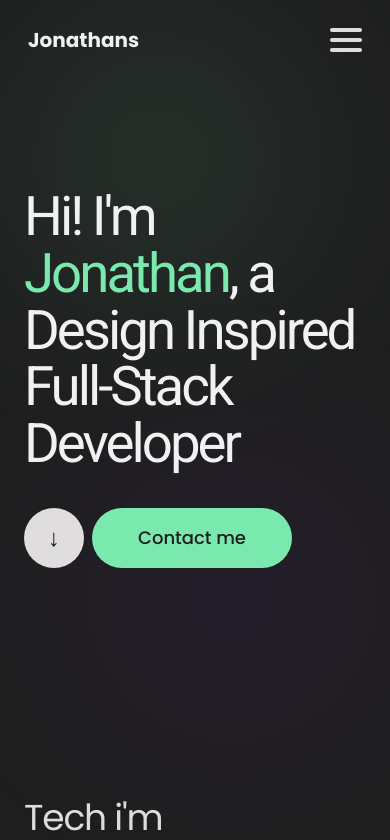
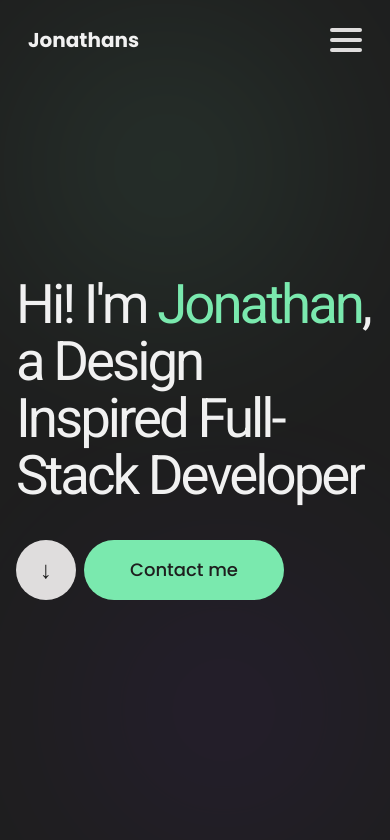
Before and after one commit to Wztrbrg/portfolio, a React (Create React App) app: page / in a window 390 px wide. Shown: the top 840 px of the page. Built offline with nearby package versions, Linux system fonts and the light colour scheme.

Commit message:
simple animation and some padding changes

```diff
--- a/src/assets/style/components/CardSlider.scss
+++ b/src/assets/style/components/CardSlider.scss
@@ -12,7 +12,7 @@
   max-width: $max-desk-w;
   height: 100%;
   gap: 50px;
-  padding: 0 16px;
+  // padding: 0 16px;
 
   .projects-header {
     display: flex;
--- a/src/assets/style/components/ContactSection.scss
+++ b/src/assets/style/components/ContactSection.scss
@@ -8,7 +8,7 @@
   flex-direction: column;
   gap: 50px;
   align-items: center;
-  padding: 0 16px;
+  // padding: 0 16px;
 
   .contact-header {
     width: 100%;
--- a/src/assets/style/components/HeroSection.scss
+++ b/src/assets/style/components/HeroSection.scss
@@ -5,14 +5,11 @@
   position: relative;
   width: 100%;
   max-width: $max-desk-w;
-  height: 80vh;
+  height: 100vh;
   min-height: 740px;
-  // background-color: $purple;
-  border-radius: 32px;
   display: flex;
   justify-content: center;
   align-items: center;
-  // overflow: hidden;
 
   .bg-blur-ball-right {
     width: 500px;
@@ -51,6 +48,11 @@
     .heading {
       width: 100%;
       max-width: 1000px;
+      overflow: hidden;
+      display: flex;
+      flex-direction: column;
+      gap: 36px;
+
       .hero-heading,
       .hero-heading span {
         font-family: $secondfont;
@@ -69,10 +71,11 @@
       }
 
       .btn-container {
-        margin-top: 36px;
+        // margin-top: 36px;
         display: flex;
         justify-content: center;
         gap: 8px;
+        overflow: hidden;
 
         .prim-btn {
           opacity: 0;
@@ -103,18 +106,36 @@
           scale: 0;
         }
       }
+
+      .drop-in-1 {
+        animation: drop-in 1s ease 200ms backwards;
+      }
+      .drop-in-2 {
+        animation: drop-in 1s ease 700ms backwards;
+      }
+
+      @keyframes drop-in {
+        from {
+          opacity: 0;
+          transform: translateY(-100px);
+        }
+        to {
+          opacity: 1;
+          transform: translate(0px);
+        }
+      }
     }
   }
 }
 
 @media screen and (max-width: 892px) {
   .hero-wrapper {
-    height: 80vh;
+    // height: 80vh;
 
     .hero-content {
-      // padding: 24px;
+      // padding: 16px;
       .heading {
-        padding: 16px;
+        // padding: 16px;
         .hero-heading,
         .hero-heading span {
           line-height: 104%;
--- a/src/assets/style/components/StackSection.scss
+++ b/src/assets/style/components/StackSection.scss
@@ -5,7 +5,7 @@
   height: 100%;
   display: flex;
   justify-content: center;
-  padding: 0 16px;
+  // padding: 0 16px;
 
   .stack-content {
     display: flex;
--- a/src/assets/style/global/App.scss
+++ b/src/assets/style/global/App.scss
@@ -14,7 +14,7 @@ html {
 
 body {
   background-color: $nearblack;
-  padding: 8px;
+  padding: 16px;
   min-height: 900px;
   height: 100%;
 }
--- a/src/components/HeroSection.jsx
+++ b/src/components/HeroSection.jsx
@@ -20,8 +20,8 @@ function HeroSection({ scrollToContact, scrollToStack, contactRef, heroRef, stac
     <div ref={heroRef} className="hero-wrapper">
       <div className="hero-content">
         <div className="heading">
-          <h1 className="hero-heading">Hi! I'm <span>Jonathan</span>, a Design Inspired Full-Stack Developer</h1>
-          <div className="btn-container">
+          <h1 className="hero-heading drop-in-1">Hi! I'm <span>Jonathan</span>, a Design Inspired Full-Stack Developer</h1>
+          <div className="btn-container drop-in-2">
             <button onClick={scrollToStack} className="sec-btn">&darr;</button>
             <button onClick={scrollToContact} className={isScrolled ? "prim-btn hidden" : "prim-btn visible" }>Contact me</button>
           </div>
```
